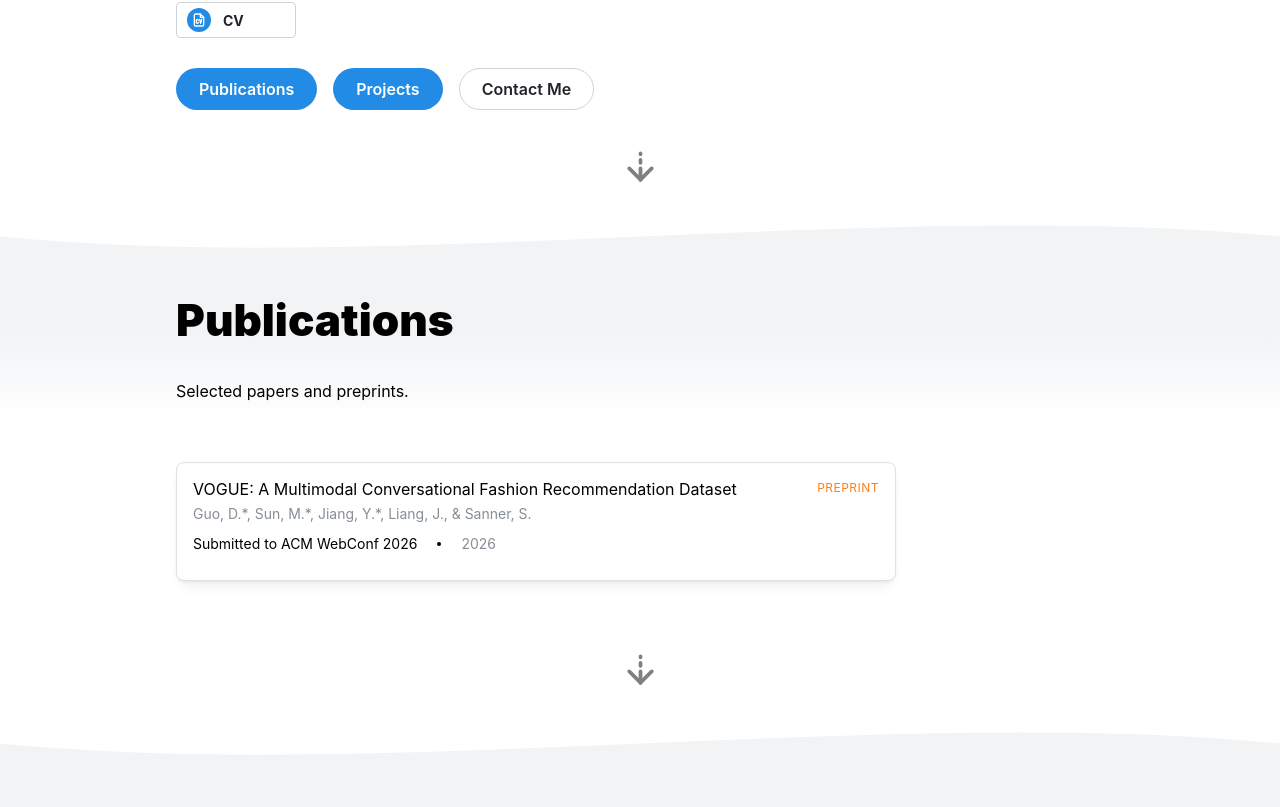
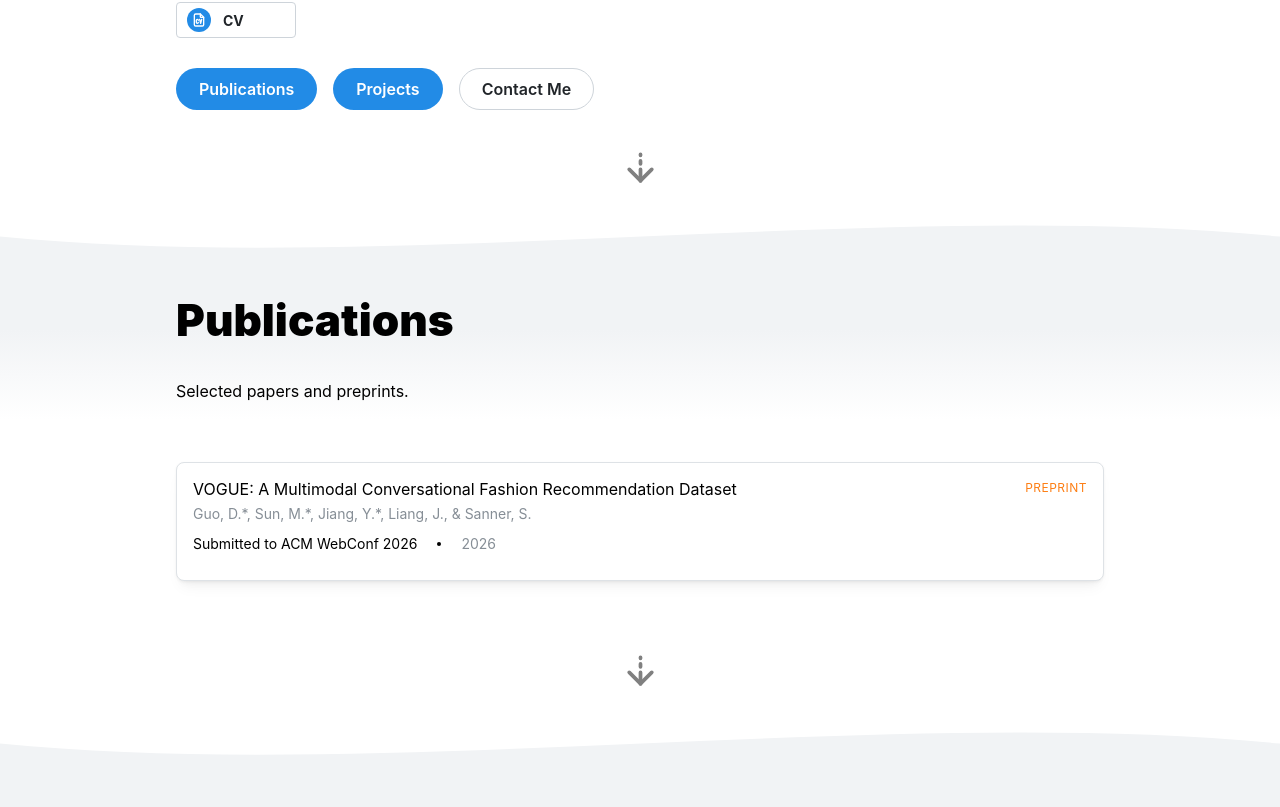
Before and after one commit to guo-david/guo-david.github.io, a Next.js app: page / in a window 1280 px wide. Shown: the part 580-1387 px from the top of the page. Built offline with nearby package versions, Linux system fonts and the light colour scheme.

Commit message:
bug fix, z layer issue

```diff
--- a/components/Publications/Publications.module.css
+++ b/components/Publications/Publications.module.css
@@ -44,6 +44,17 @@
   width: 100%;
 }
 
+.cardStack {
+  align-items: stretch;
+}
+
+.scrollButtonWrapper {
+  display: flex;
+  justify-content: center;
+  position: relative;
+  z-index: 5;
+}
+
 .title {
   color: light-dark(var(--mantine-color-black), var(--mantine-color-white));
   font-family:
@@ -66,7 +77,6 @@
   gap: var(--mantine-spacing-xs);
   padding: var(--mantine-spacing-md);
   background-color: var(--mantine-color-body);
-  max-width: 720px;
   width: 100%;
 }
 
--- a/components/Publications/Publications.tsx
+++ b/components/Publications/Publications.tsx
@@ -67,13 +67,15 @@ export function PublicationsSection() {
 
       <div className={classes.sectionContent}>
         <Container size="md" py="xl" className={classes.cardContainer}>
-          <Stack gap="md">
+          <Stack gap="md" className={classes.cardStack}>
             {publications.data.map((publication) => (
               <PublicationCard key={publication.key} publication={publication} />
             ))}
           </Stack>
         </Container>
-        <ScrollButton next="#projects" />
+        <div className={classes.scrollButtonWrapper}>
+          <ScrollButton next="#projects" />
+        </div>
       </div>
     </section>
   );
--- a/components/ScrollButton/ScrollButton.tsx
+++ b/components/ScrollButton/ScrollButton.tsx
@@ -7,8 +7,7 @@ interface ScrollButtonProps {
 }
 
 export function ScrollButton({ next }: ScrollButtonProps) {
-  const handleScroll = (e: React.MouseEvent<HTMLAnchorElement, MouseEvent>) => {
-    e.preventDefault();
+  const handleScroll = () => {
     const targetElement = document.querySelector(next);
     if (targetElement) {
       targetElement.scrollIntoView({ behavior: 'smooth', block: 'start' });
@@ -16,15 +15,15 @@ export function ScrollButton({ next }: ScrollButtonProps) {
   };
 
   return (
-    <Group justify="center">
-      <ActionIcon size="50px" radius="25px" variant="subtle">
-        <a
-          href={next}
-          onClick={handleScroll}
-          style={{ color: 'grey', display: 'block', textDecoration: 'none' }}
-        >
-          <IconArrowDownDashed size={45} stroke={2} color="gray" />
-        </a>
+    <Group justify="center" style={{ position: 'relative', zIndex: 5 }}>
+      <ActionIcon
+        size="50px"
+        radius="25px"
+        variant="subtle"
+        aria-label="Scroll to next section"
+        onClick={handleScroll}
+      >
+        <IconArrowDownDashed size={45} stroke={2} color="gray" />
       </ActionIcon>
     </Group>
   );
```
